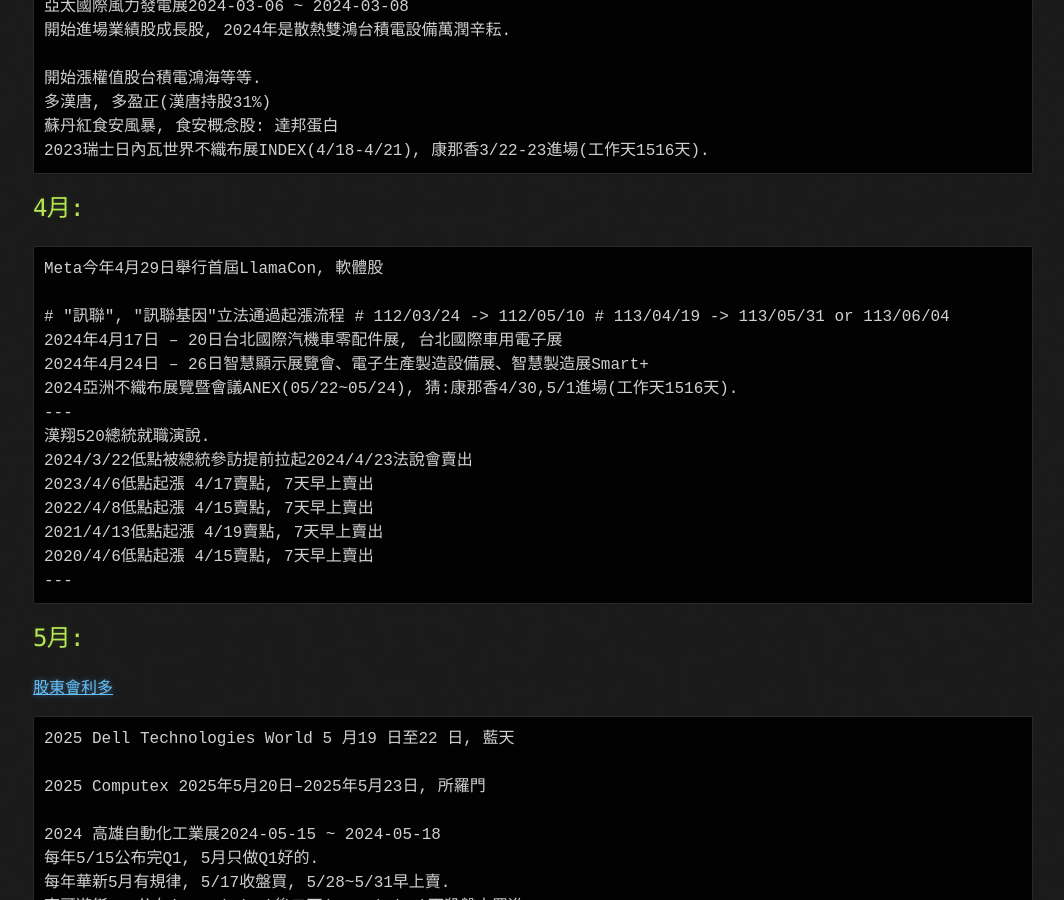
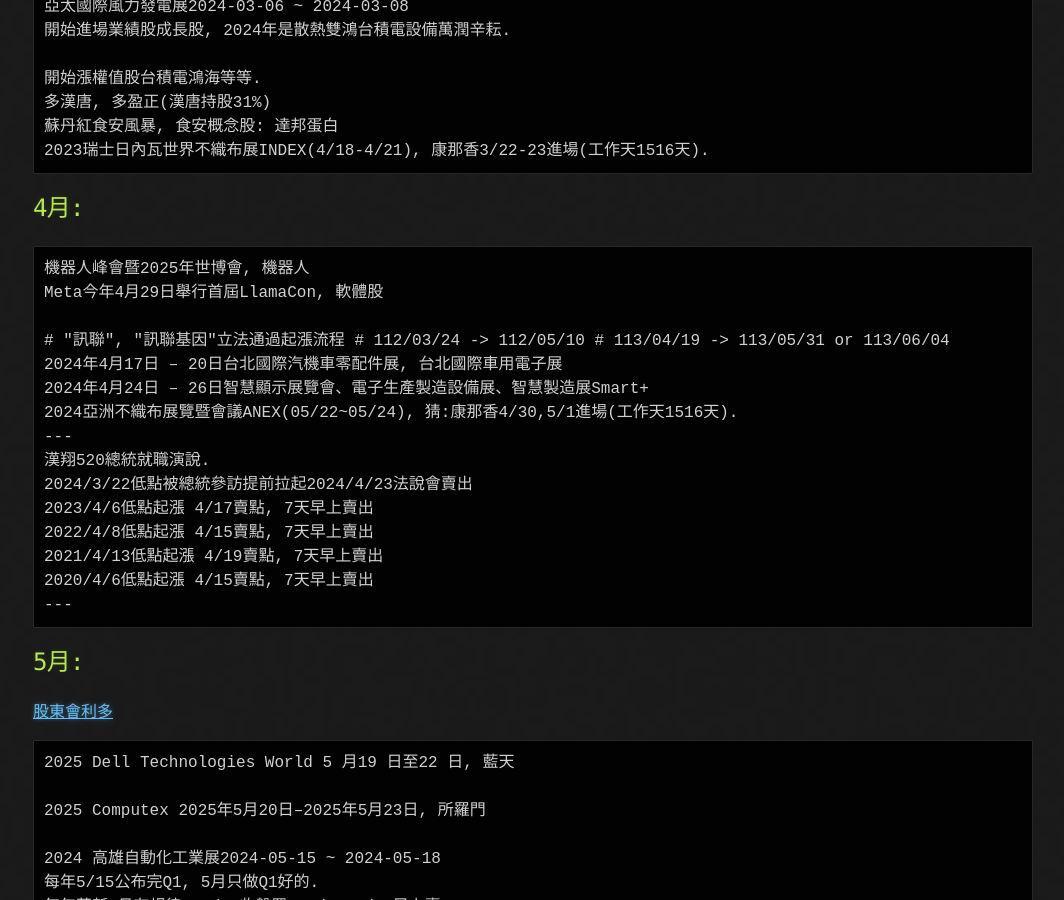
Before and after one commit to lepg5487/Stock_God, a Jekyll site: the page built from experience.md, in a window 1280 px wide and 900 px high, scrolled down 3751 px. Shown: the whole window, without its empty margins (107-1171 px from the left). Built offline with Jekyll 4.4.1, drawn with Linux system fonts in a browser that asks for light colours; our own code applies the rules of GitHub Pages for plain Markdown files.

Commit message:
Update experience.md

````diff
--- a/experience.md
+++ b/experience.md
@@ -152,6 +152,7 @@
 ```
 ## 4月:
 ```
+機器人峰會暨2025年世博會, 機器人
 Meta今年4月29日舉行首屆LlamaCon, 軟體股
 
 # "訊聯", "訊聯基因"立法通過起漲流程 # 112/03/24 -> 112/05/10 # 113/04/19 -> 113/05/31 or 113/06/04
````
